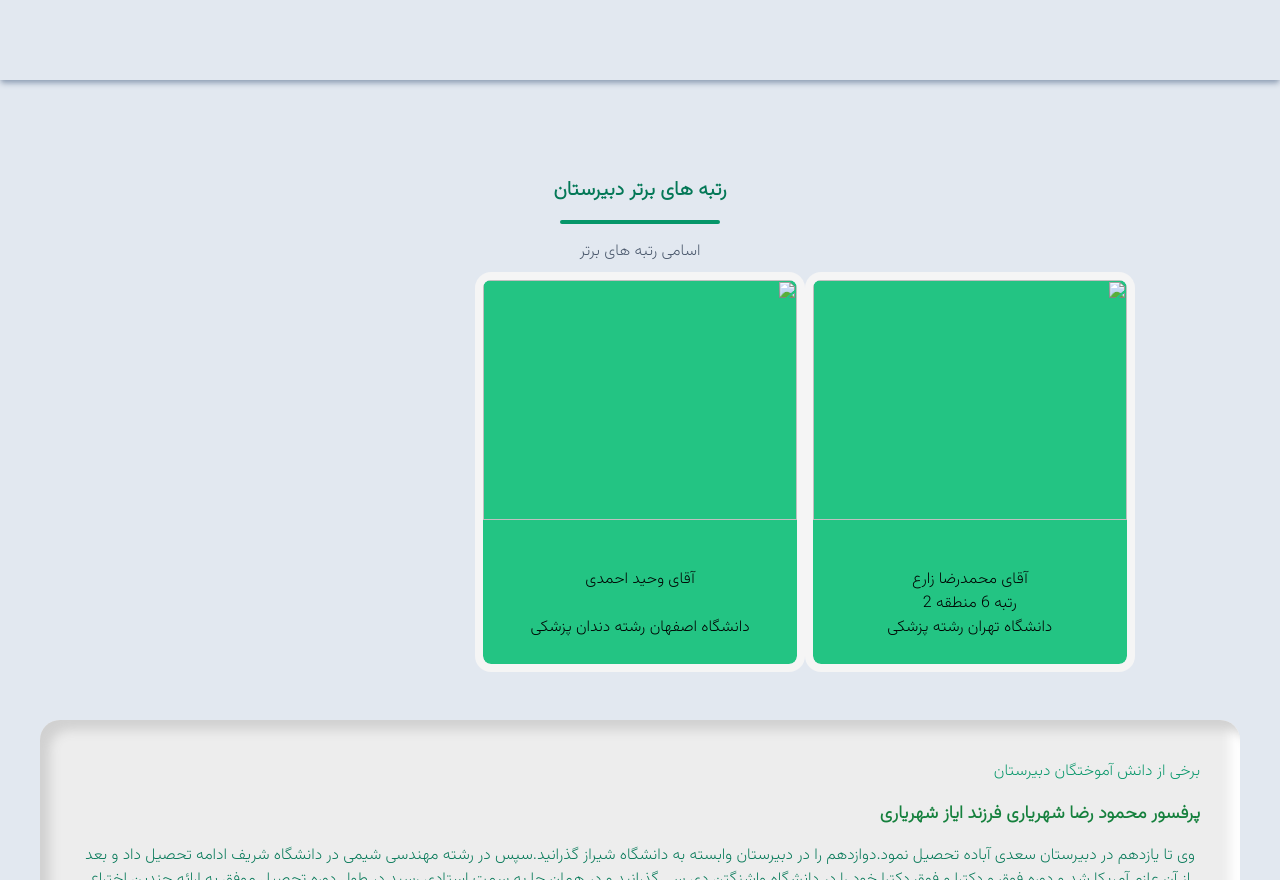
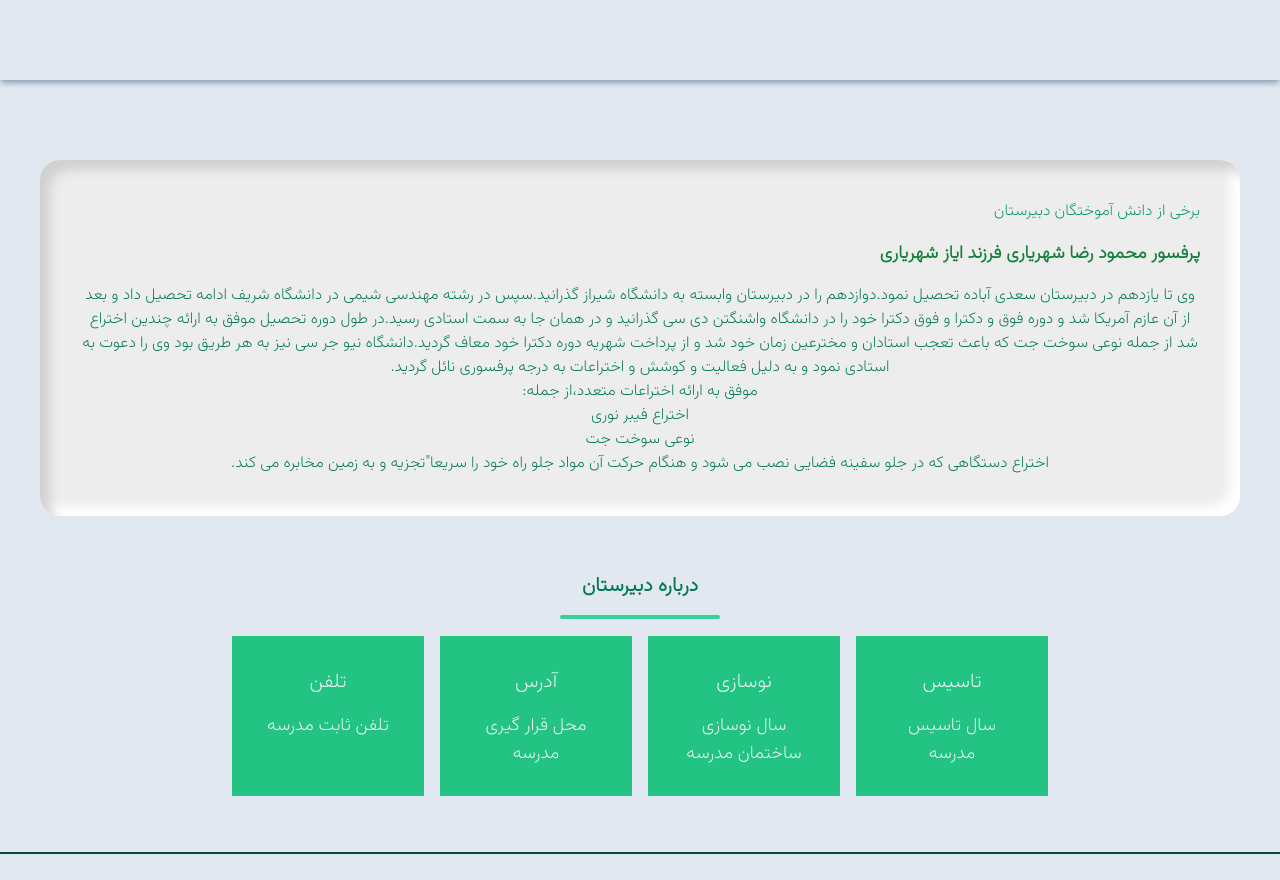
Before and after one commit to matinghassami/school, a plain HTML site: page index.html in a window 1280 px wide. Shown: the part 480-1360 px from the top of the page. Drawn offline with nearby package versions, Linux system fonts and the light colour scheme.

Commit message:
Update index.html

```diff
--- a/index.html
+++ b/index.html
@@ -133,51 +133,6 @@
 
     <!-- start main -->
     <main class="bg-slate-200 w-full h-full p-2 sm:p-10">
-      <!-- features -->
-      <div
-        class="w-full h-full bg-slate-200 p-4 flex flex-col gap-4 justify-center items-center"
-      >
-        <h2 class="text-base text-emerald-700 sm:text-xl font-bold mt-10">
-          رتبه های برتر دبیرستان
-        </h2>
-        <!-- border -->
-        <div class="border-2 border-emerald-600 rounded-lg w-40 h-1"></div>
-        <!-- description -->
-        <p
-          class="text-xs sm:text-base font-normal text-slate-600 leading-relaxed text-center"
-        >
-          اسامی رتبه های برتر
-        </p>
-        <!-- boxes -->
-        <div class="w-5/6 h-5/6 grid grid-cols-1 sm:grid-cols-3 gap-4">
-          <!-- box -->
-          <div
-            class="card overflow-hidden rounded-lg w-full h-96 flex flex-col gap-4 items-center relative group"
-          >
-            <img src="./img/shop.png" class="h-60 w-full" alt="" />
-            <div class="card-info">
-              <p class="h-title">آقای محمدرضا زارع</p>
-              <p>رتبه 6 منطقه 2
-                <br/>
-                دانشگاه تهران رشته پزشکی
-              </p>
-            </div>
-          </div>
-           <div
-            class="card overflow-hidden rounded-lg w-full h-96 flex flex-col gap-4 items-center relative group"
-          >
-            <img src="./img/shop.png" class="h-60 w-full" alt="" />
-            <div class="card-info">
-              <p class="h-title">آقای وحید احمدی</p>
-              <p>
-                <br/>
-                دانشگاه اصفهان رشته دندان پزشکی
-              </p>
-            </div>
-          </div>
-        </div>
-      </div>
-
       <!-- about -->
       <div class="card-neumorphism flex flex-col mt-10 p-4 py-7 sm:p-10">
         <p class="text-sm sm:text-base font-light text-emerald-600">
```
